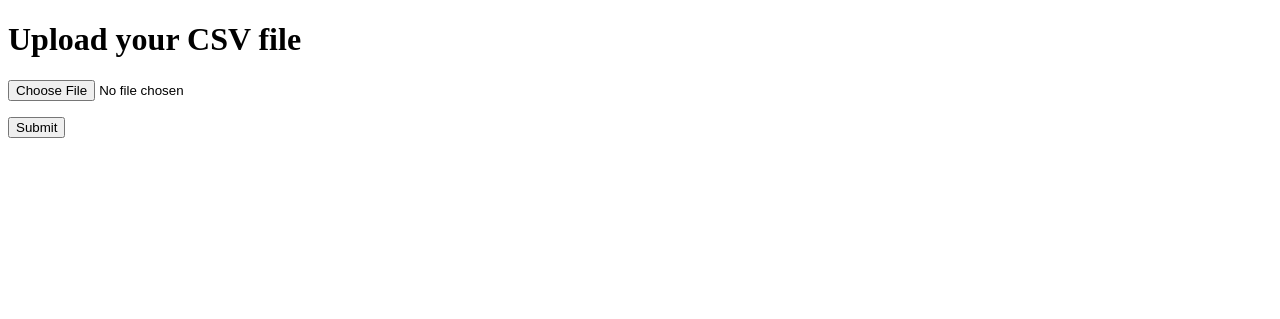
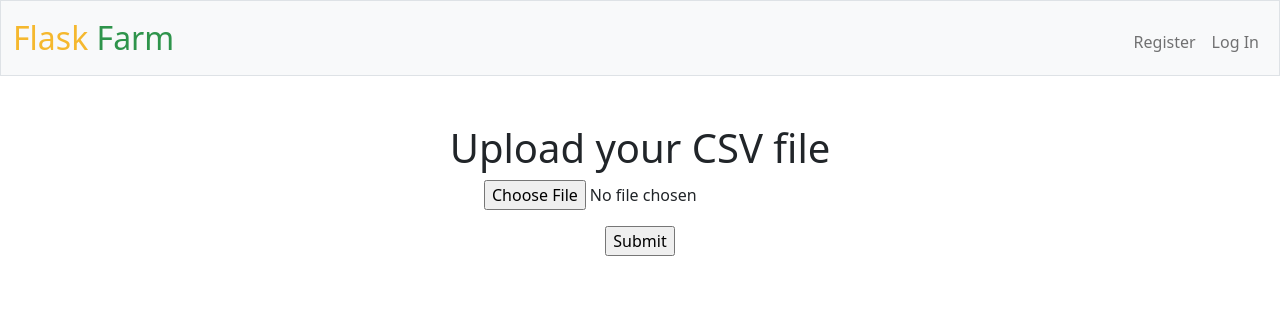
Before and after one commit to binhnhu1409/flaskFarm, a Flask app: page /upload in a window 1280 px wide. Shown: the top 319 px of the page. Run offline with Flask 2, Linux system fonts and the light colour scheme.

Commit message:
basic layout for all other HTMLs ready

```diff
--- a/flaskFarm/__init__.py
+++ b/flaskFarm/__init__.py
@@ -1,8 +1,7 @@
 import os
 from flask import Flask, render_template, request, redirect, url_for
 import pandas as pd
-
-from flaskFarm import get_db
+from flaskFarm import db
 
 
 def create_app(test_config=None):
@@ -20,8 +19,6 @@ def create_app(test_config=None):
     @app.route("/hello")
     def hello():
         return "Hello, World!"
-
-    from flaskFarm import db
 
     db.init_app(app)
 
--- a/flaskFarm/static/style.css
+++ b/flaskFarm/static/style.css
@@ -0,0 +1,32 @@
+/* Size for brand */
+nav .navbar-brand
+{
+    font-size: xx-large;
+}
+
+/* Colors for brand */
+nav .navbar-brand .yellow
+{
+    color: #f5b82e;
+}
+nav .navbar-brand .green
+{
+    color: #2e944b;
+}
+
+table {
+    margin-bottom: 1rem;
+    width: 100%;
+
+}
+
+tbody td ,
+table th {
+    padding: 0.5rem;
+    vertical-align: middle;
+    border-bottom: 1px solid #2e944b;
+}
+tfoot td {
+    padding: 0.5rem;
+    vertical-align: middle;
+}
--- /dev/null
+++ b/flaskFarm/templates/layout.html
@@ -0,0 +1,71 @@
+<!DOCTYPE html>
+
+<html lang="en">
+
+<head>
+
+    <meta charset="utf-8">
+    <meta name="viewport" content="initial-scale=1, width=device-width">
+
+    <!-- http://getbootstrap.com/docs/5.1/ -->
+    <link crossorigin="anonymous" href="https://cdn.jsdelivr.net/npm/bootstrap@5.1.3/dist/css/bootstrap.min.css"
+        integrity="sha384-1BmE4kWBq78iYhFldvKuhfTAU6auU8tT94WrHftjDbrCEXSU1oBoqyl2QvZ6jIW3" rel="stylesheet">
+    <script crossorigin="anonymous" src="https://cdn.jsdelivr.net/npm/bootstrap@5.1.3/dist/js/bootstrap.bundle.min.js"
+        integrity="sha384-ka7Sk0Gln4gmtz2MlQnikT1wXgYsOg+OMhuP+IlRH9sENBO0LRn5q+8nbTov4+1p"></script>
+
+    <!-- https://favicon.io/emoji-favicons/money-bag/ -->
+    <link href="/static/favicon.png" rel="icon">
+
+    <link href="/static/style.css" rel="stylesheet">
+
+    <title>Flask Farm: {% block title %}{% endblock %}</title>
+
+</head>
+
+<body>
+
+    <nav class="bg-light border navbar navbar-expand-md navbar-light">
+        <div class="container-fluid">
+            <a class="navbar-brand" href="/"> <span class="yellow">Flask</span> <span class="green">Farm</span> </a>
+            <button aria-controls="navbar" aria-expanded="false" aria-label="Toggle navigation" class="navbar-toggler"
+                data-bs-target="#navbar" data-bs-toggle="collapse" type="button">
+                <span class="navbar-toggler-icon"></span>
+            </button>
+            <div class="collapse navbar-collapse" id="navbar">
+                {% if session["user_id"] %}
+                <ul class="navbar-nav me-auto mt-2">
+                    <li class="nav-item"><a class="nav-link" href="/visualize">Visualization</a></li>
+                    <li class="nav-item"><a class="nav-link" href="/upload">Upload</a></li>
+                </ul>
+                <ul class="navbar-nav ms-auto mt-2">
+                    <li class="nav-item"><a class="nav-link" href="/changepass">Change Password</a></li>
+                    <li class="nav-item"><a class="nav-link" href="/logout">Log Out</a></li>
+                </ul>
+                {% else %}
+                <ul class="navbar-nav ms-auto mt-2">
+                    <li class="nav-item"><a class="nav-link" href="/register">Register</a></li>
+                    <li class="nav-item"><a class="nav-link" href="/login">Log In</a></li>
+                </ul>
+                {% endif %}
+            </div>
+        </div>
+    </nav>
+
+    {% if get_flashed_messages() %}
+    <header>
+        <div class="alert alert-primary mb-0 text-center" role="alert">
+            {{ get_flashed_messages() | join(" ") }}
+        </div>
+    </header>
+    {% endif %}
+
+    <main class="container-fluid py-5 text-center">
+        {% block main %}{% endblock %}
+    </main>
+
+    <footer class="mb-5 small text-center text-muted">
+    </footer>
+
+</body>
+
+</html>
--- a/flaskFarm/templates/upload.html
+++ b/flaskFarm/templates/upload.html
@@ -1,17 +1,13 @@
-<!DOCTYPE html>
+{% extends "layout.html" %}
 
-<html lang="en">
+{% block title %}
+FLASK CSV File Upload
+{% endblock %}
 
-<head>
-    <title>FLASK CSV File Upload</title>
-</head>
-
-<body>
-    <h1>Upload your CSV file</h1>
-    <form method="POST" action="" enctype="multipart/form-data">
-        <p><input type="file" name="file"></p>
-        <p><input type="submit" value="Submit"></p>
-    </form>
-</body>
-
-</html>
+{% block main %}
+<h1>Upload your CSV file</h1>
+<form method="POST" action="" enctype="multipart/form-data">
+    <p><input type="file" name="file"></p>
+    <p><input type="submit" value="Submit"></p>
+</form>
+{% endblock %}
```
Also changed, not shown: flaskFarm/static/favicon.png (added).
